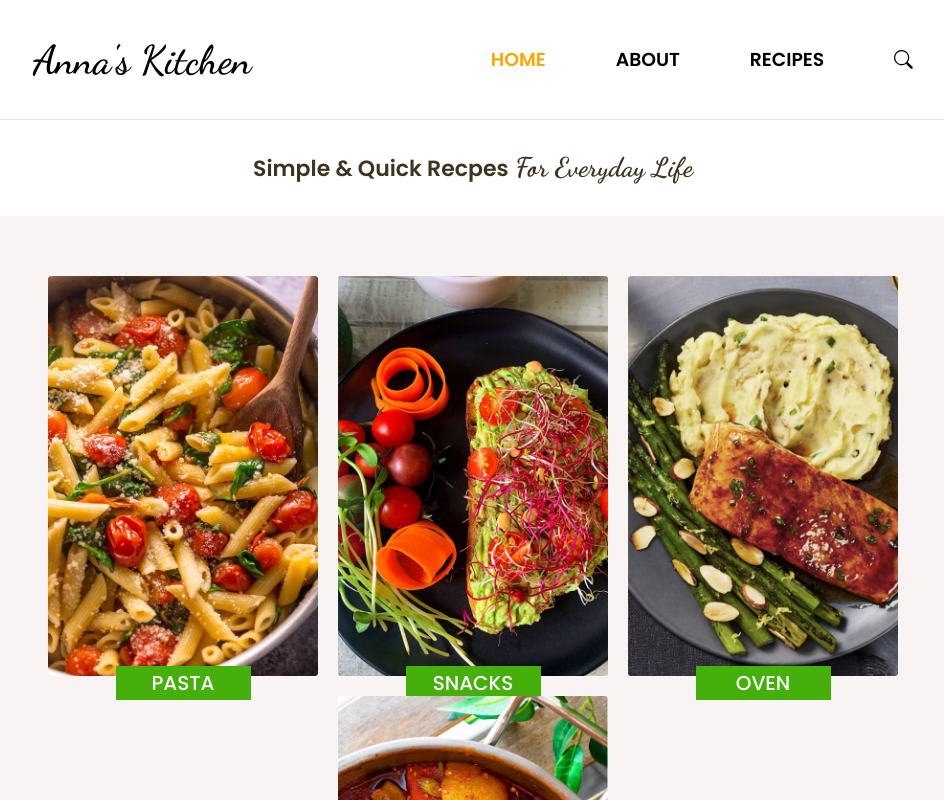
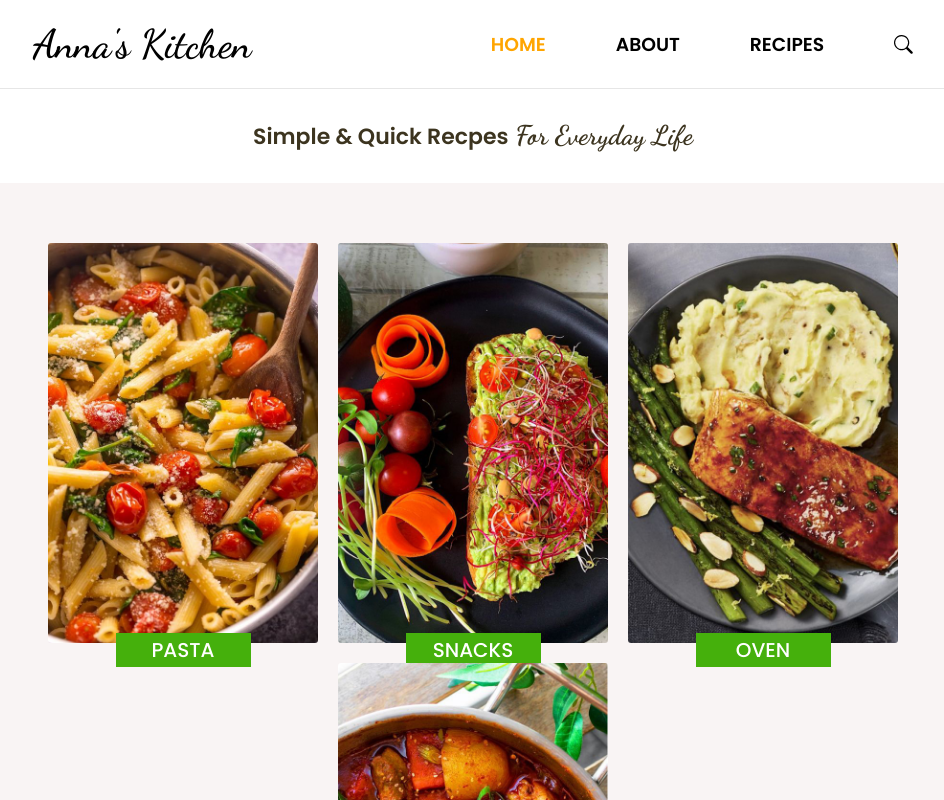
Before and after one commit to AnnaAn01/recipe-website, a React (Create React App) app: page / in a window 1280 px wide. Shown: the top 800 px of the page, without its empty margins (167-1111 px from the left). Built offline with nearby package versions, Linux system fonts and the light colour scheme.

Commit message:
refactoring

```diff
--- a/src/components/HomePage/HomePage.css
+++ b/src/components/HomePage/HomePage.css
@@ -15,10 +15,10 @@
   display: flex;
   background-color: #fff;
 
-  height: 12vh;
+  /* height: 12vh; */
   align-items: center;
   justify-content: center;
-  padding: 2rem;
+  padding: 3rem;
   width: auto;
   /* background-color: red; */
 }
--- a/src/components/Navbar/Navbar.css
+++ b/src/components/Navbar/Navbar.css
@@ -1,11 +1,11 @@
 .navbar {
   /* background-color: aqua; */
   width: auto;
-  height: 15vh;
+  /* height: 15vh; */
   display: flex;
   align-items: center;
   /* justify-content: center; */
-  padding: 1rem 200px;
+  padding: 2rem 200px;
   border-bottom: 1px solid rgba(230, 230, 230, 1);
   /* background-color: yellow; */
 }
```
